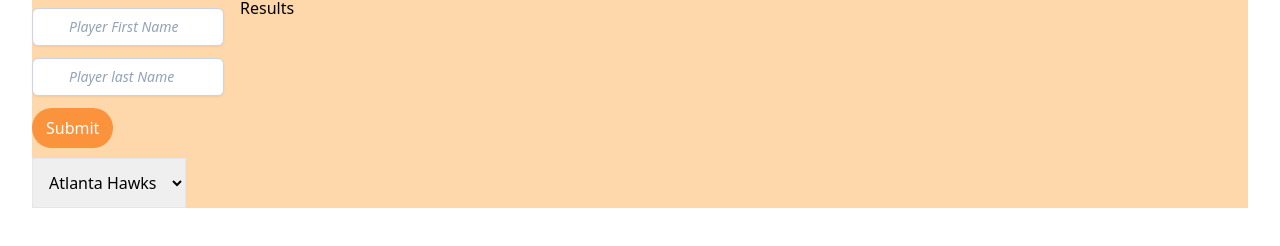
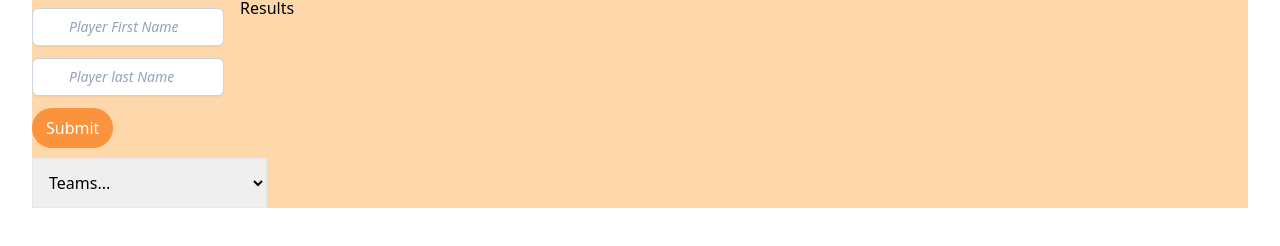
Before and after one commit to thundercats-4ever/bestshot, a plain HTML site: page index.html in a window 1280 px wide. Shown: the part 132-378 px from the top of the page. Drawn offline with nearby package versions, Linux system fonts and the light colour scheme.

Commit message:
added team selections

```diff
--- a/index.html
+++ b/index.html
@@ -43,18 +43,98 @@
 
 
                         <select class="border py-3 p-3" id="teams" aria-labelledby="dropdownButton">
+                            <option data-id="0" selected disabled>
+                                Teams...
+                            </option>
                             <option data-id="1">
                                 Atlanta Hawks
                             </option>
                             <option data-id="2">
-                                Boston Celtics
+                                Boston celtics
+                            </option>
+                            <option data-id="3">
+                                Brooklyn Nets
+                            </option>
+                            <option data-id="4">
+                                Charolette Hornets
                             </option>
                             <option data-id="5">
                                 Chicago Bulls
                             </option>
+                            <option data-id="6">
+                                Cleveland Cavaliers
+                            </option>
+                            <option data-id="7">
+                                Dallas Mavericks
+                            </option>
+                            <option data-id="8">
+                                Denver Nuggets
+                            </option>
+                            <option data-id="9">
+                                Detriot Pistons
+                            </option>
+                            <option data-id="10">
+                                Golden State Warriors
+                            </option>
+                            <option data-id="11">
+                                Houston Rockets
+                            </option>
+                            <option data-id="12">
+                                Indiana Pacers
+                            </option>
+                            <option data-id="13">
+                                LA Clippers
+                            </option>
                             <option data-id="14">
                                 LA Lakers
-
+                            </option>
+                            <option data-id="15">
+                                Memphis Grizzlies
+                            </option>
+                            <option data-id="16">
+                                Miami Heat
+                            </option>
+                            <option data-id="17">
+                                Milwaukee Bucks
+                            </option>
+                            <option data-id="18">
+                                Minnesota Timberwolves
+                            </option>
+                            <option data-id="19">
+                                New Orleans Pelicans
+                            </option>
+                            <option data-id="20">
+                                New York Knicks
+                            </option>
+                            <option data-id="21">
+                                Oklahoma City Thunder
+                            </option>
+                            <option data-id="22">
+                                Orlando Magic
+                            </option>
+                            <option data-id="23">
+                                Philadelphia 76ers
+                            </option>
+                            <option data-id="24">
+                                Pheonix Suns
+                            </option>
+                            <option data-id="25">
+                                Portland Trail Blazers
+                            </option>
+                            <option data-id="26">
+                                Sacramento Kings
+                            </option>
+                            <option data-id="27">
+                                San Antonio Spurs
+                            </option>
+                            <option data-id="28">
+                                Toronto Raptors
+                            </option>
+                            <option data-id="29">
+                                Utah Jazz
+                            </option>
+                            <option data-id="30">
+                                Washington Wizards
                             </option>
                         </select>
 
```
